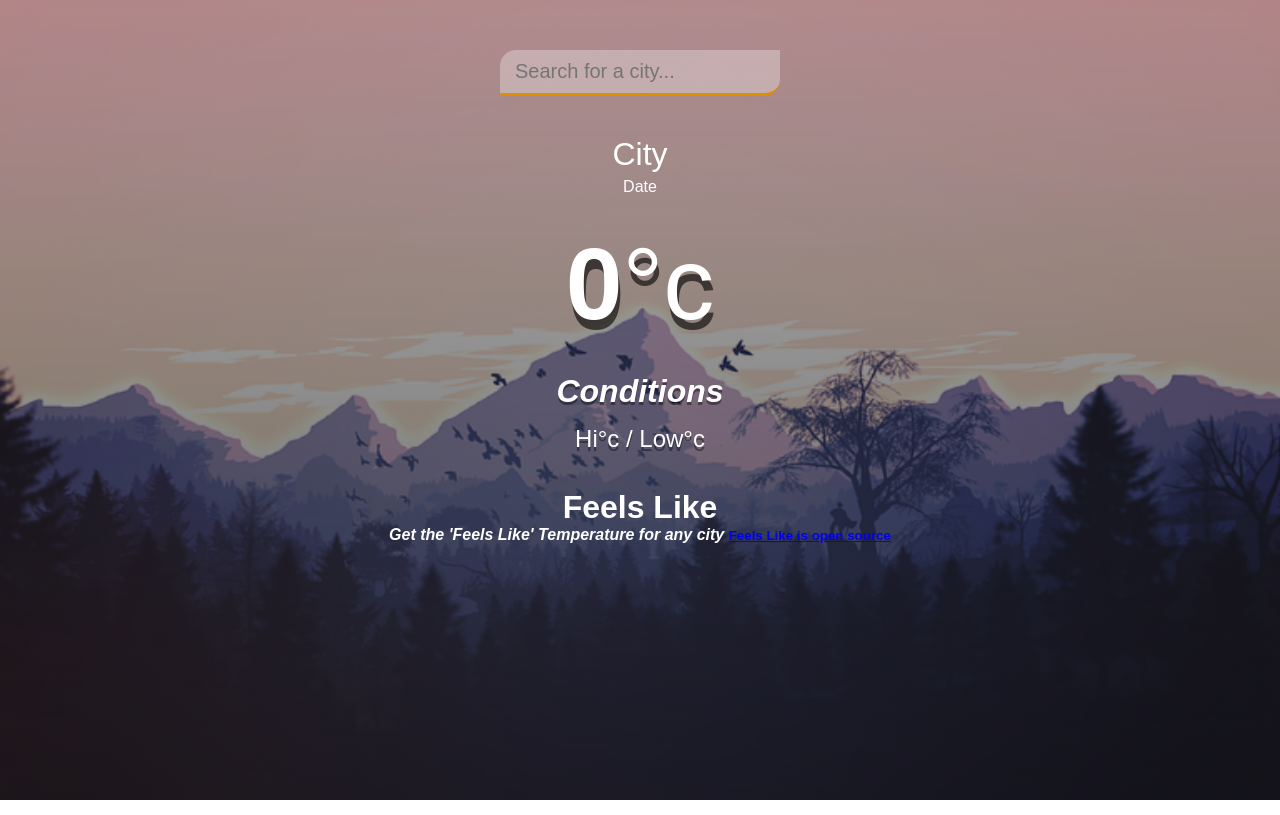
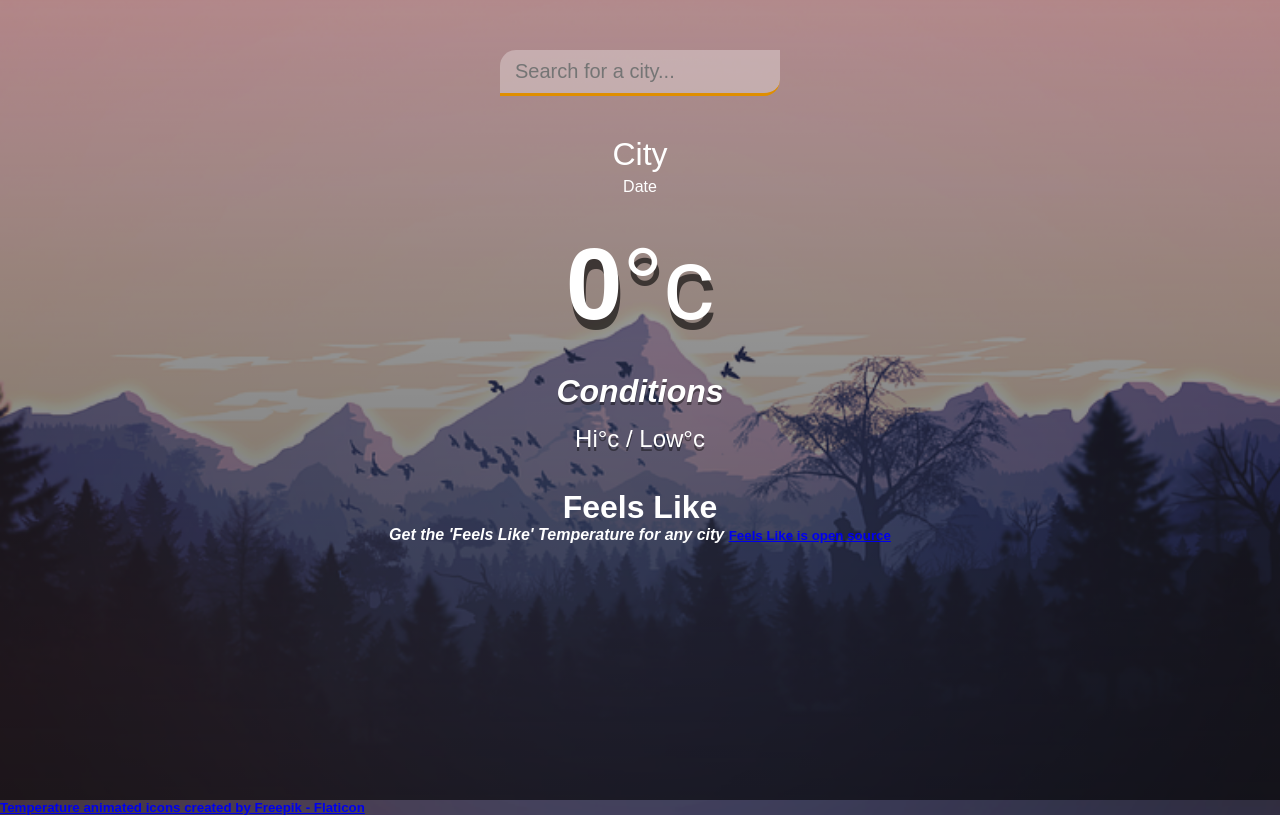
Before and after one commit to DevShubam/feels-like, a plain HTML site: page index.html in a window 1280 px wide. Drawn offline with Linux system fonts and the light colour scheme.

Commit message:
Update index.html

```diff
--- a/index.html
+++ b/index.html
@@ -6,6 +6,8 @@
   <meta http-equiv="X-UA-Compatible" content="ie=edge">
   <title>Feels Like</title>
   <link rel="stylesheet" href="main.css" />
+  <link rel="shortcut icon" type="image/x-icon" href="temperature.gif" />
+
 </head>
 <body>
   <div class="app-wrap">
@@ -34,5 +36,9 @@
     </main>
   </div>
   <script src="main.js"></script>
+
+    <footer>
+  <a href="https://www.flaticon.com/free-animated-icons/temperature" title="temperature animated icons">Temperature animated icons created by Freepik - Flaticon</a>
+    </footer
 </body>
 </html>
```
